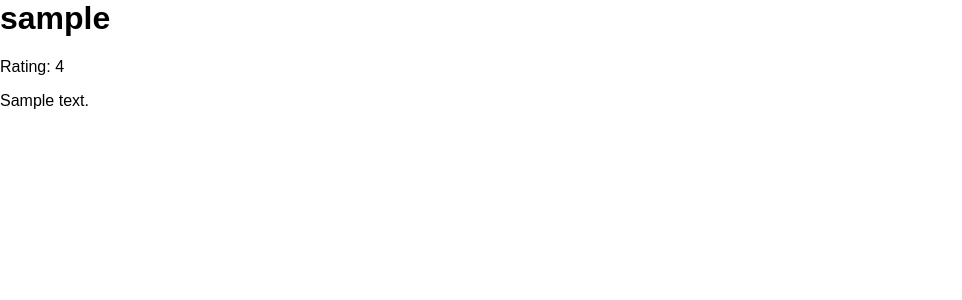
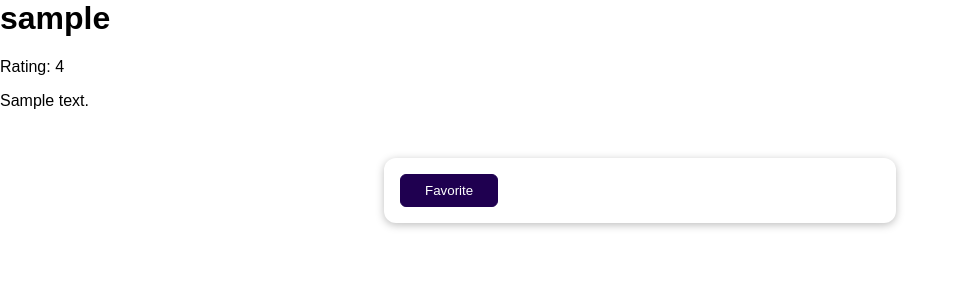
Before and after one commit to kila21/django-udemy-course, a Django app: page /reviews/1 in a window 1280 px wide. Shown: the top 300 px of the page, without its empty margins (0-962 px from the left). Run offline with Django 5.2, Linux system fonts and the light colour scheme; tables that the repository leaves empty hold one stand-in row (values such as "Sample post").

Commit message:
add form for submiting favorite review

```diff
--- a/feedback/reviews/templates/reviews/single_review.html
+++ b/feedback/reviews/templates/reviews/single_review.html
@@ -7,4 +7,8 @@
     <h1>{{ review.user_name }}</h1>
     <p>Rating: {{ review.rating }}</p>
     <p>{{ review.review_text }}</p>
+    <form action="/reviews/favorite" method='POST'>
+        <input type='hidden' name='review_id' value={{ review.id }}/>
+        <button>Favorite</button>
+    </form>
 {% endblock %}
```
